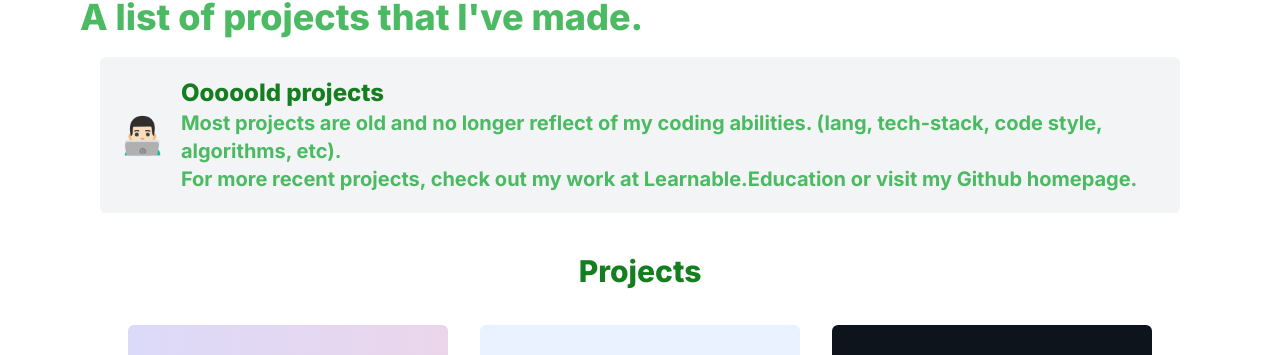
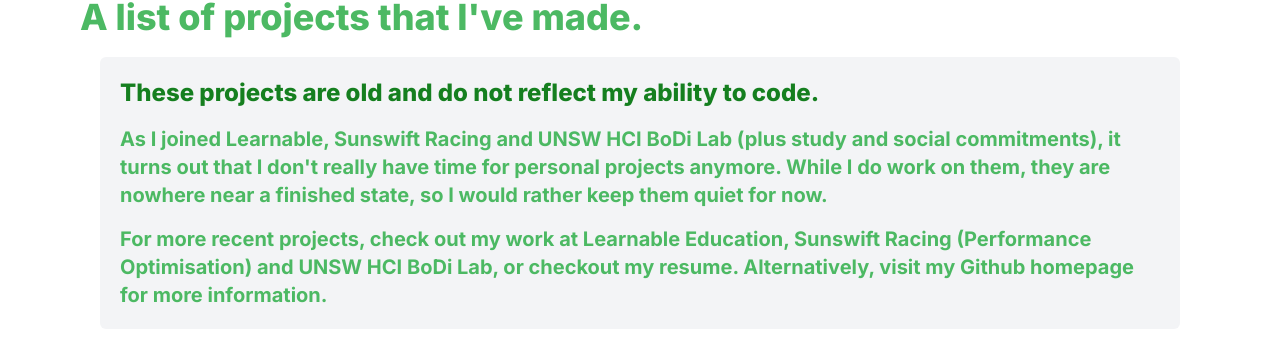
Before and after one commit to yyjlincoln/Portfolio, a Vue app: page /portfolio in a window 1280 px wide. Shown: the part 187-542 px from the top of the page. Built offline with nearby package versions, Linux system fonts and the light colour scheme; grey boxes are pictures that could not be loaded; some icons are missing; what vue-alerts would draw is missing.

Commit message:
Removed 'Lincoln' from the OG Info for SEO purposes; Added notes on the portfolio page

```diff
--- a/public/index.html
+++ b/public/index.html
@@ -12,7 +12,7 @@
   <meta property="og:url" content="https://yyjlincoln.com" />
   <meta property="og:image" content="<%= BASE_URL %>logo.png" />
   <meta property="og:description" content="Find out more about me and my projects. @yyjlincoln" />
-  <meta name="description" content="Yijun 'Lincoln' Yan's website. About me, my projects and more. @yyjlincoln">
+  <meta name="description" content="Yijun Yan's website. About me, my projects and more. @yyjlincoln">
   <replace-meta></replace-meta>
   <meta name="twitter:card" content="summary">
   <meta name="theme-color" content="#3f4587">
--- a/src/views/portfolio/portfolio.vue
+++ b/src/views/portfolio/portfolio.vue
@@ -16,22 +16,23 @@
           innerclass="flex flex-col flex-nowrap sm:flex-row justify-center md:justify-start"
           class="infoarea"
         >
-          <div class="flex flex-col justify-center">
-            <div class="mx-auto text-center pr-4">
-              <text-styles type="large"> 👨🏻‍💻 </text-styles>
-            </div>
-          </div>
-          <div class="flex flex-col">
+          <div class="flex flex-col space-y-4">
             <text-styles type="primary_color extrabold small"
-              >Ooooold projects</text-styles
+              >These projects are old and do not reflect my ability to
+              code.</text-styles
             >
             <text-styles type="secondary_color bold smaller"
-              >Most projects are old and no longer reflect of my coding
-              abilities. (lang, tech-stack, code style, algorithms, etc).</text-styles
-            >
+              >As I joined Learnable, Sunswift Racing and UNSW HCI BoDi Lab
+              (plus study and social commitments), it turns out that I don't
+              really have time for personal projects anymore. While I do work on
+              them, they are nowhere near a finished state, so I would rather
+              keep them quiet for now.
+            </text-styles>
             <text-styles type="secondary_color bold smaller"
-              >For more recent projects, check out my work at
-              Learnable.Education or visit my Github homepage.</text-styles
+              >For more recent projects, check out my work at Learnable
+              Education, Sunswift Racing (Performance Optimisation) and UNSW HCI
+              BoDi Lab, or checkout my resume. Alternatively, visit my Github
+              homepage for more information.</text-styles
             >
           </div>
         </ui-area>
```
